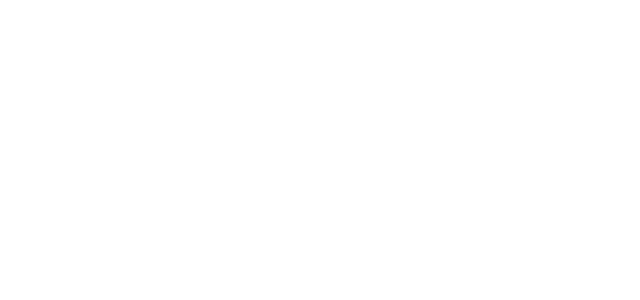
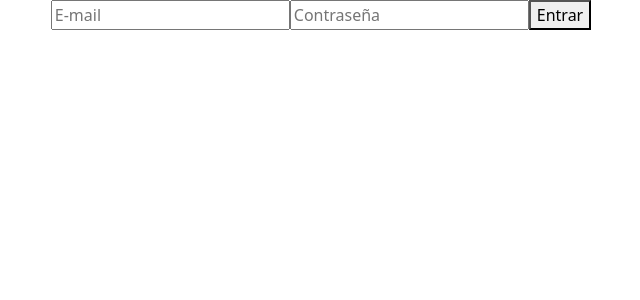
Before and after one commit to davidz1995/StarWarsApp, a React (Create React App) app in the folder frontend/: page /login in a window 1280 px wide. Shown: the top 300 px of the page, without its empty margins (319-959 px from the left). Built offline with nearby package versions, Linux system fonts and the light colour scheme.

Commit message:
creado login de usuario

```diff
--- a/frontend/src/components/Login.jsx
+++ b/frontend/src/components/Login.jsx
@@ -1,10 +1,57 @@
-import React from 'react'
+import React from 'react';
+import { Formik, Form, Field, ErrorMessage } from 'formik';
+import axios from 'axios';
 
 function Login() {
     return (
-        <div>
+    <>
+        <Formik
+        initialValues={{ email: '', password: ''}}
+        validate={values => {
+            const errors = {};
+            if (!values.email) {
+            errors.email = 'Required';
+            } else if (
+            !/^[A-Z0-9._%+-]+@[A-Z0-9.-]+\.[A-Z]{2,}$/i.test(values.email)
+            ) {
+            errors.email = 'Email inválido';
+            }
+            if (!values.password) {
+                errors.password = 'Required';
+            } else if (values.password.length < 5) {
+                errors.password = 'Contraseña debe tener más de 5 caracteres.';
+            } else if (values.password.length > 20) {
+                errors.password = 'Contraseña no puede tener más de 20 caracteres.';
+            }
+            return errors;
+        }}
+        onSubmit={(values, { setSubmitting }) => {
+            axios.post(`http://localhost:4000/v1/users/login`, {
+                email:values.email,
+                password:values.password
+            })
+            .then(res => {
+                alert(res.data);
+            })
 
-        </div>
+            setTimeout(() => {
+                setSubmitting(false);
+            }, 400);
+        }}
+        >
+        {({ isSubmitting }) => (
+            <Form>
+                <Field type="email" name="email" placeholder='E-mail'/>
+                <ErrorMessage name="email" component="div" />
+                <Field type="password" name="password" placeholder='Contraseña'/>
+                <ErrorMessage name="password" component="div" />
+                <button type="submit" disabled={isSubmitting}>
+                    Entrar
+                </button>
+            </Form>
+        )}
+        </Formik>
+    </>
     )
 }
 
--- a/frontend/src/components/Register.jsx
+++ b/frontend/src/components/Register.jsx
@@ -1,6 +1,4 @@
-import React from 'react'
-//import Form from 'react-bootstrap/Form';
-//import Button from 'react-bootstrap/Button';
+import React from 'react';
 import { Formik, Form, Field, ErrorMessage } from 'formik';
 import axios from 'axios';
 
```
Also changed, not shown: 1 other file (tests, documents, lock files or other folders).
